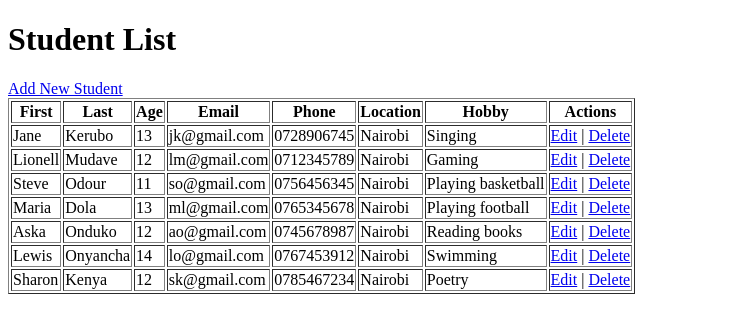
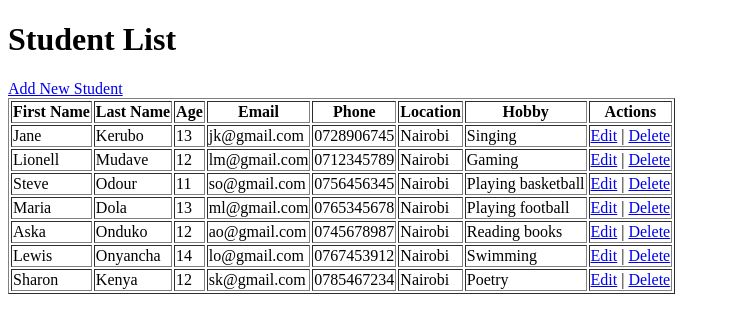
Before and after one commit to buyekeobare/CRUD_PROJECT, a Django app: page / in a window 1280 px wide. Shown: the top 333 px of the page, without its empty margins (0-730 px from the left). Run offline with Django 5.2, Linux system fonts and the light colour scheme; data comes from the database, SQL or seed files in the repository; both versions use the stored data as it was after the commit.

Commit message:
Updated the name form

```diff
--- a/student_records/students/templates/students/form.html
+++ b/student_records/students/templates/students/form.html
@@ -12,11 +12,11 @@
     <table>
       <tr>
         <td>{{ form.first_name.label_tag }}</td>
-        <td>{{ form.name }}</td>
+        <td>{{ form.first_name }}</td>
       </tr>
       <tr>
         <td>{{ form.last_name.label_tag }}</td>
-        <td>{{ form.name }}</td>
+        <td>{{ form.last_name }}</td>
       </tr>
       <tr>
         <td>{{ form.age.label_tag }}</td>
--- a/student_records/students/templates/students/index.html
+++ b/student_records/students/templates/students/index.html
@@ -11,8 +11,8 @@
   <table border="1">
     <thead>
       <tr>
-        <th>First</th>
-        <th>Last</th>
+        <th>First Name</th>
+        <th>Last Name</th>
         <th>Age</th>
         <th>Email</th>
         <th>Phone</th>
```
Also changed, not shown: student_records/db.sqlite3.
